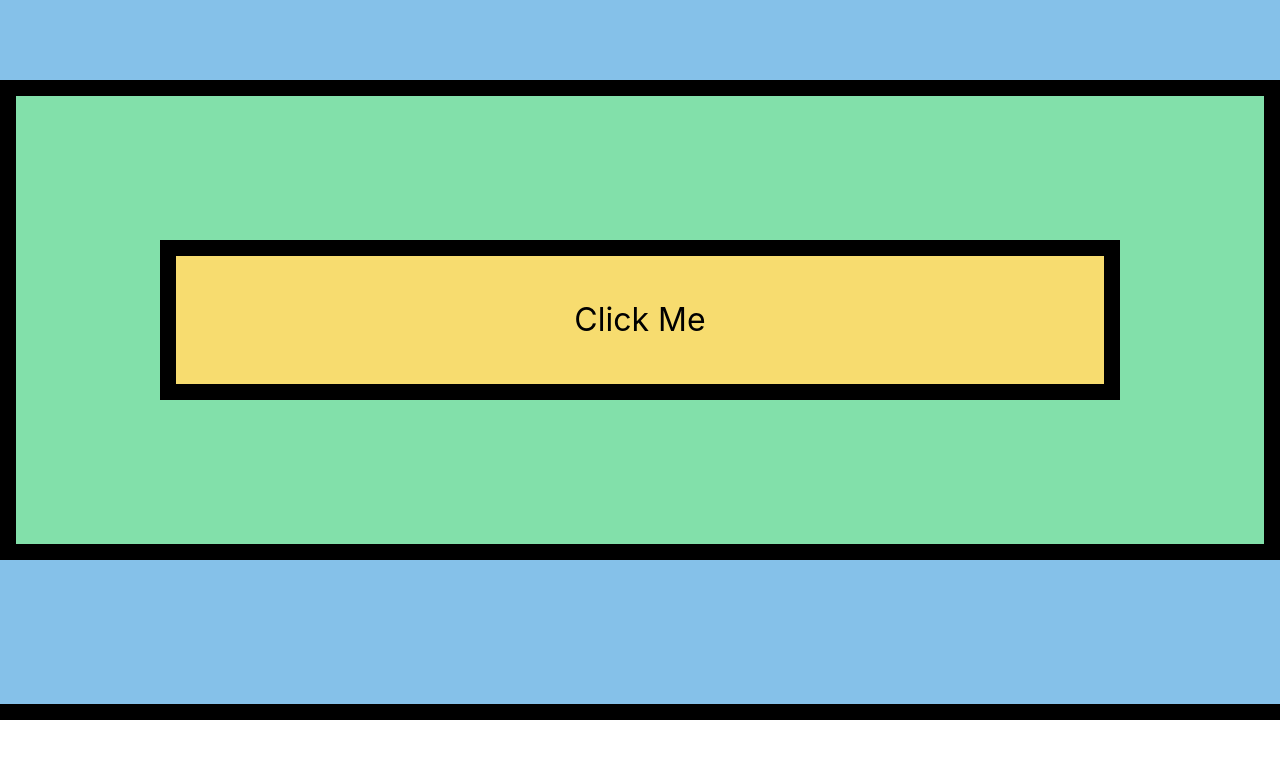
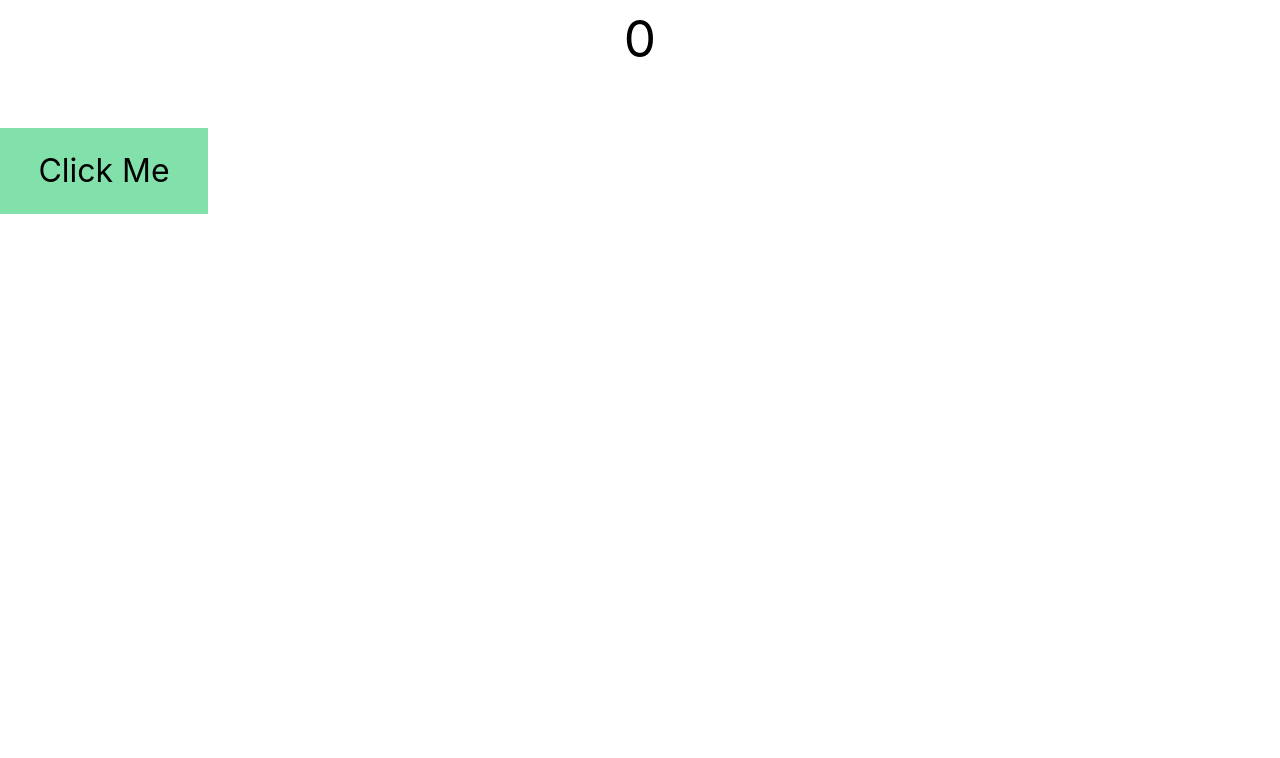
Before and after one commit to visaj-555/learning-react, a React (Vite) app: page / in a window 1280 px wide. Shown: the top 758 px of the page. Built offline with nearby package versions, Linux system fonts and the light colour scheme.

Commit message:
Added useState

```diff
--- a/src/App.jsx
+++ b/src/App.jsx
@@ -3,6 +3,7 @@ import "./components/Netflix.css";
 import { EventHandling } from "./components/EventHandling";
 import { EventProps } from "./components/EventProps";
 import { EventPropagation } from "./components/EventPropogation";
+import { State } from "./components/state";
 
 function App() {
   return (
@@ -11,7 +12,8 @@ function App() {
       {/* <NetflixSeries /> */}
       {/* <EventHandling /> */}
       {/* <EventProps /> */}
-      <EventPropagation />
+      {/* <EventPropagation /> */}
+      <State />
     </section>
   );
 }
--- a/src/components/EV.css
+++ b/src/components/EV.css
@@ -1,3 +1,9 @@
+h1 {
+  text-align: center;
+  font-size: 3.2rem;
+  margin-bottom: 3.2rem;
+}
+
 .main-div {
   height: 80vh;
   width: 100%;
--- /dev/null
+++ b/src/components/state.jsx
@@ -0,0 +1,25 @@
+import { useState } from "react";
+import "./EV.css";
+
+
+export const State = () => {
+  //   let value = 0;
+
+  //   const handleClick = () => {
+  //     value++;
+  //     console.log(value);
+  //   };
+
+  const [count, setCount] = useState(0);
+
+  const setButtonClick = () => {
+    setCount(count + 1);
+  }
+
+  return (
+    <div>
+      <h1>{count}</h1>
+      <button onClick={setButtonClick}>Click Me</button>
+    </div>
+  );
+};
```
